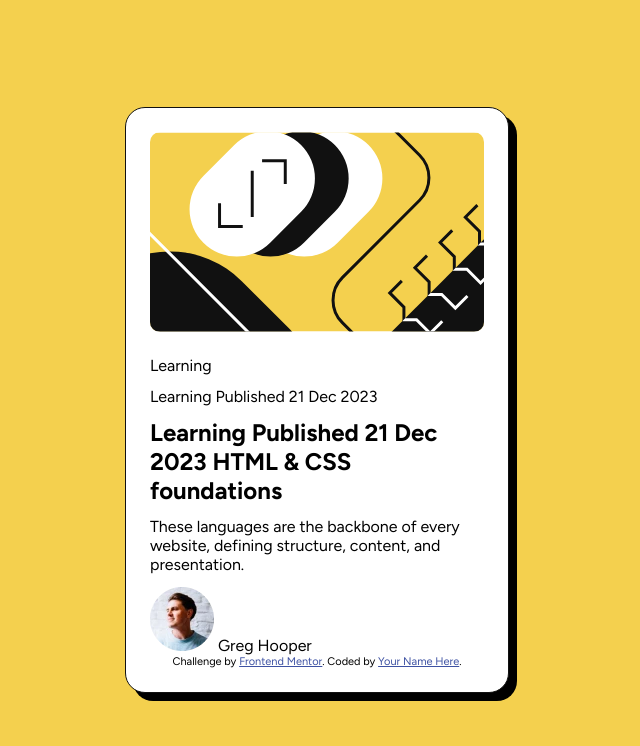
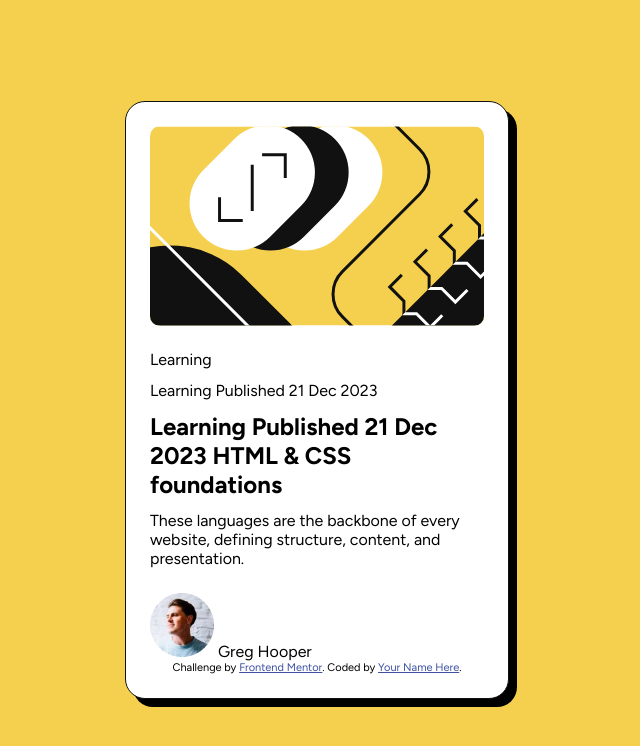
Before and after one commit to pedrohfidg/blog-preview-card, a plain HTML site: page index.html in a window 1280 px wide. Shown: the whole page, without its empty margins (323-963 px from the left). Drawn offline with Linux system fonts and the light colour scheme.

Commit message:
Fix card content

```diff
--- a/css/styles.css
+++ b/css/styles.css
@@ -41,4 +41,5 @@ body {
   display: flex;
   flex-direction: column;
   gap: 0.75rem;
+  margin-block-end: 1.5rem;
 }
```
Also changed, not shown: index.html (+2 -1 lines).
